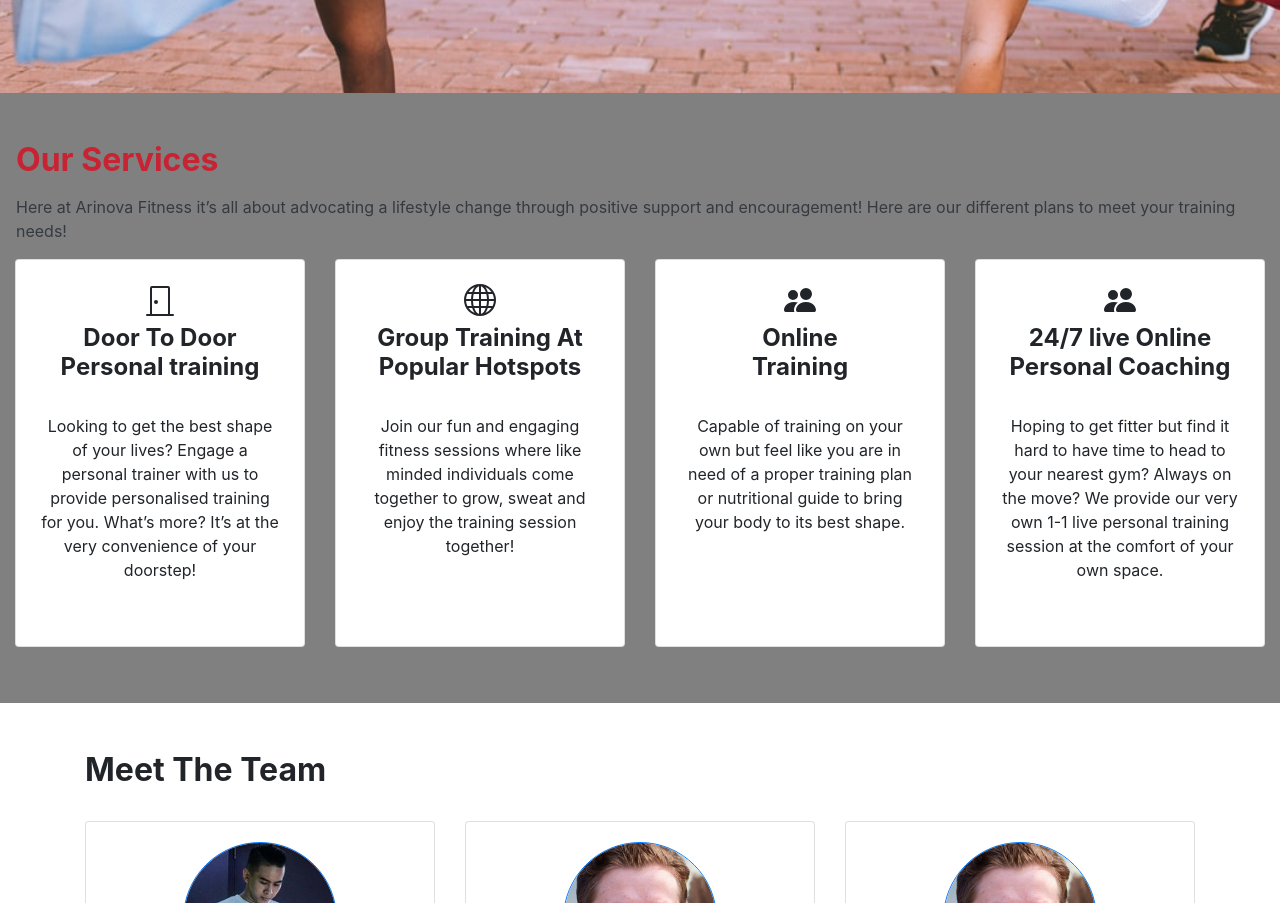
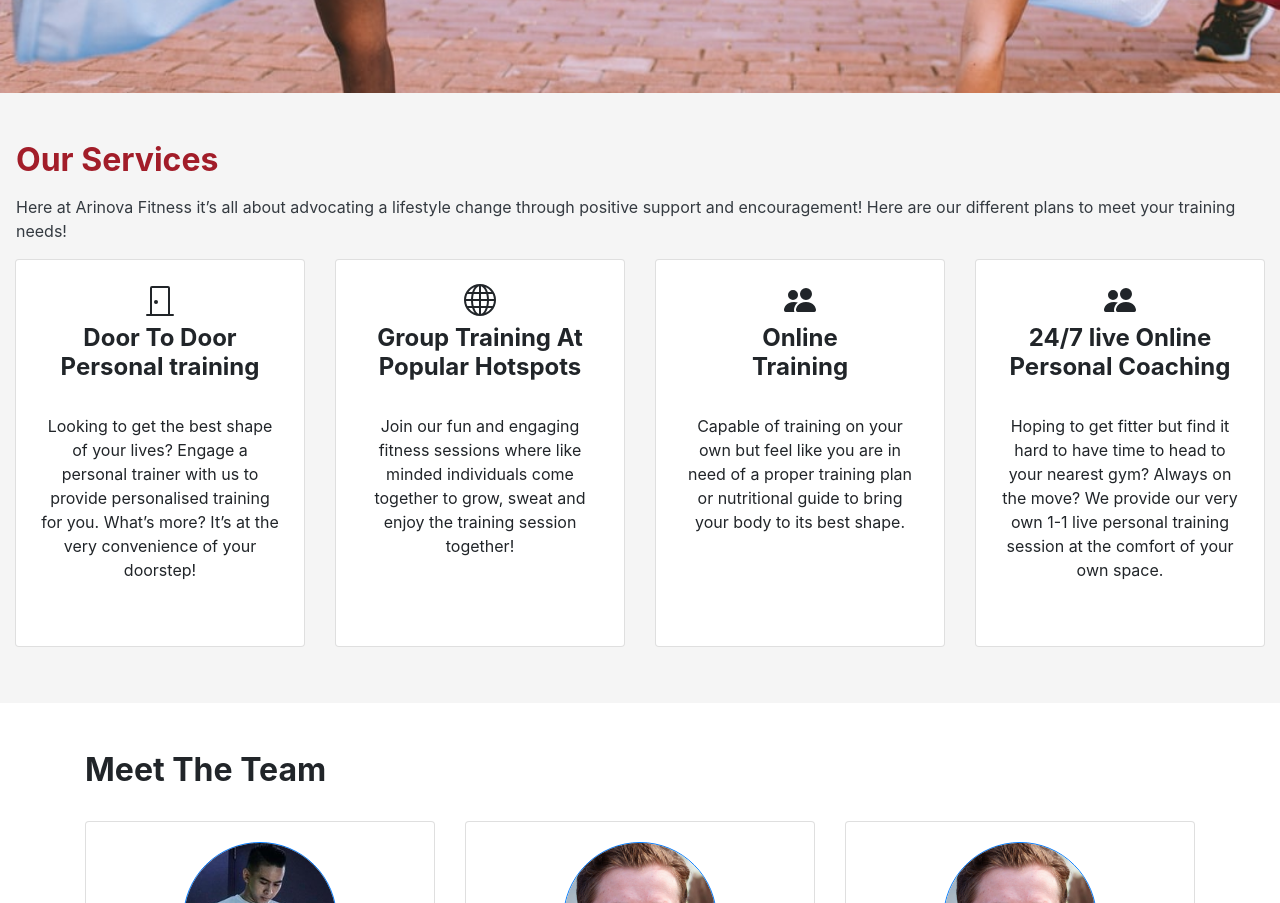
Before and after one commit to ThomasTheMedic/ArinovaFitness, a plain HTML site: page index.html in a window 1280 px wide. Shown: the part 551-1454 px from the top of the page. Drawn offline with nearby package versions, Linux system fonts and the light colour scheme.

Commit message:
Update index.html

```diff
--- a/index.html
+++ b/index.html
@@ -61,11 +61,11 @@
     </div>
 
 
-    <section id="services" class="py-5" style="background-color: gray">
+    <section id="services" class="py-5" style="background-color: rgba(0, 0, 0, 0.04)">
         <div class="container-fluid">
             <div class="row">
                 <div class="text-white px-3">
-                    <h2 class="font-weight-bold pb-2" style="color: #c82333;">Our Services</h2>
+                    <h2 class="font-weight-bold pb-2" style="color: #a21d29;">Our Services</h2>
 
                     <p class="text-dark">Here at Arinova Fitness it’s all about advocating a lifestyle change through positive support and
                         encouragement!
```
